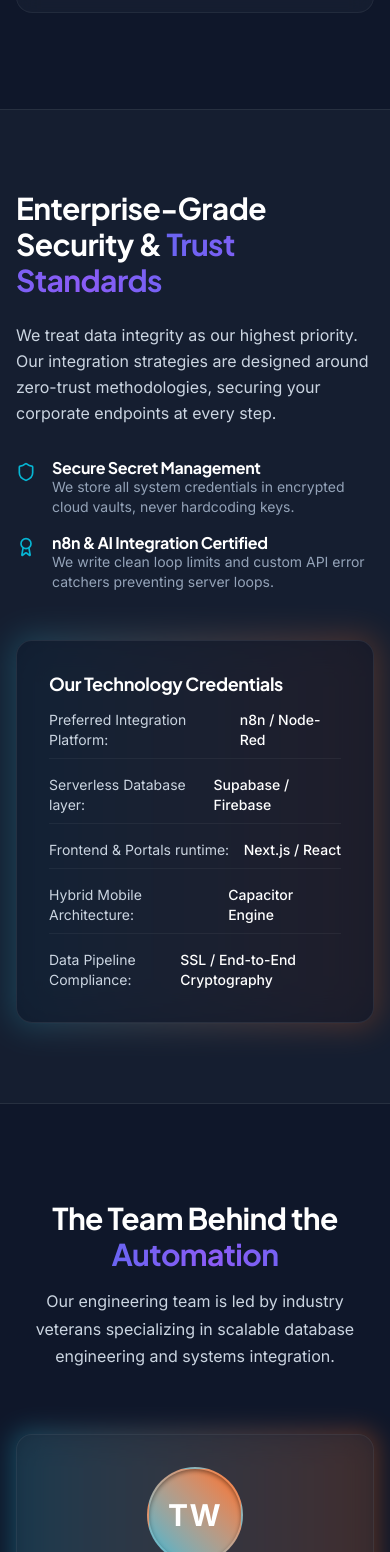
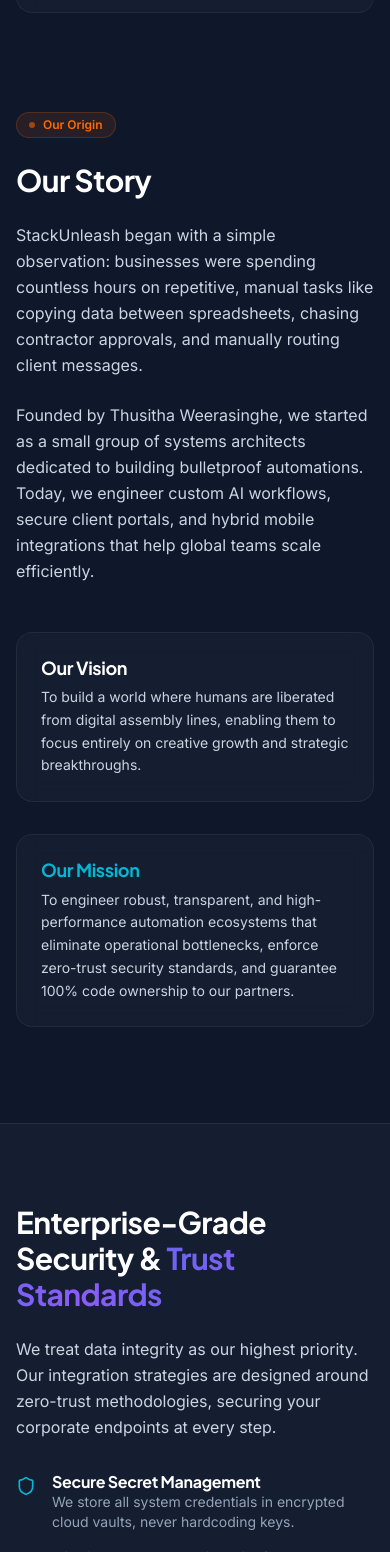
Before and after one commit to DhajaW/stackunleash, a Next.js app: page /about in a window 390 px wide. Shown: the part 1496-3048 px from the top of the page. Built offline with nearby package versions, Linux system fonts and the light colour scheme.

Commit message:
Update copywriting hooks, stats counters, Problems currency representation, About page origin details, and Footer social links

```diff
--- a/src/app/about/page.tsx
+++ b/src/app/about/page.tsx
@@ -65,6 +65,51 @@
               <p className="text-text-secondary text-sm leading-relaxed">
                 You own your data, keys, and code. Once developed, StackUnleash transfers full intellectual property ownership and direct database credentials to your organization.
               </p>
+            </div>
+          </div>
+        </section>
+
+        {/* Our Story & Vision/Mission Section */}
+        <section className="max-w-6xl mx-auto px-4 sm:px-6 lg:px-8 mb-24">
+          <div className="grid grid-cols-1 lg:grid-cols-12 gap-12 items-start">
+            {/* Our Story (Left) */}
+            <div className="lg:col-span-7 space-y-6">
+              <div className="inline-flex items-center gap-2 px-3 py-1 rounded-full bg-orange/10 border border-orange/20 text-orange text-xs font-semibold">
+                <span className="w-1.5 h-1.5 rounded-full bg-orange animate-pulse"></span>
+                Our Origin
+              </div>
+              <h2 className="text-3xl sm:text-4xl font-extrabold text-white" style={{ fontFamily: "var(--font-heading)" }}>
+                Our Story
+              </h2>
+              <p className="text-text-secondary text-base leading-relaxed">
+                StackUnleash began with a simple observation: businesses were spending countless hours on repetitive, manual tasks like copying data between spreadsheets, chasing contractor approvals, and manually routing client messages.
+              </p>
+              <p className="text-text-secondary text-base leading-relaxed">
+                Founded by Thusitha Weerasinghe, we started as a small group of systems architects dedicated to building bulletproof automations. Today, we engineer custom AI workflows, secure client portals, and hybrid mobile integrations that help global teams scale efficiently.
+              </p>
+            </div>
+
+            {/* Vision & Mission (Right) */}
+            <div className="lg:col-span-5 space-y-8 lg:pl-6">
+              {/* Vision */}
+              <div className="glass-card p-6 rounded-2xl border border-white/5">
+                <h3 className="text-lg font-bold text-white mb-2" style={{ fontFamily: "var(--font-heading)" }}>
+                  Our Vision
+                </h3>
+                <p className="text-text-secondary text-sm leading-relaxed">
+                  To build a world where humans are liberated from digital assembly lines, enabling them to focus entirely on creative growth and strategic breakthroughs.
+                </p>
+              </div>
+
+              {/* Mission */}
+              <div className="glass-card p-6 rounded-2xl border border-white/5">
+                <h3 className="text-lg font-bold text-cyan mb-2" style={{ fontFamily: "var(--font-heading)" }}>
+                  Our Mission
+                </h3>
+                <p className="text-text-secondary text-sm leading-relaxed">
+                  To engineer robust, transparent, and high-performance automation ecosystems that eliminate operational bottlenecks, enforce zero-trust security standards, and guarantee 100% code ownership to our partners.
+                </p>
+              </div>
             </div>
           </div>
         </section>
@@ -254,6 +299,27 @@
           </div>
         </section>
 
+        {/* Contact Us CTA Section */}
+        <section className="max-w-4xl mx-auto px-4 sm:px-6 lg:px-8 text-center mt-24 mb-12">
+          <div className="relative glass-card p-10 sm:p-12 rounded-3xl border border-white/10 overflow-hidden bg-navy-light/40">
+            {/* Glow effect */}
+            <div className="absolute -inset-10 rounded-full bg-gradient-to-r from-cyan/10 to-orange/10 opacity-30 blur-2xl pointer-events-none"></div>
+
+            <h2 className="text-3xl sm:text-4xl font-extrabold text-white mb-4" style={{ fontFamily: "var(--font-heading)" }}>
+              Ready to Unleash Your Systems?
+            </h2>
+            <p className="text-text-secondary text-base max-w-xl mx-auto mb-8">
+              Get in touch with Thusitha and the team to review your automation roadmap and eliminate operational bottlenecks.
+            </p>
+            <a
+              href="/contact"
+              className="btn-primary px-8 py-4 text-base font-bold glow-orange inline-flex items-center gap-2"
+            >
+              Contact Us <ArrowUpRight className="w-4 h-4" />
+            </a>
+          </div>
+        </section>
+
       </main>
       <Footer />
     </>
--- a/src/components/Footer.tsx
+++ b/src/components/Footer.tsx
@@ -59,7 +59,7 @@
   );
 }
 
-function PinterestIcon({ className }: { className?: string }) {
+function FacebookIcon({ className }: { className?: string }) {
   return (
     <svg
       className={className}
@@ -67,7 +67,7 @@
       fill="currentColor"
       aria-hidden="true"
     >
-      <path d="M12 0a12 12 0 0 0-4.373 23.17c-.1-.937-.188-2.376.04-3.4l1.282-5.434s-.327-.655-.327-1.623c0-1.52.881-2.655 1.978-2.655.933 0 1.383.7 1.383 1.54 0 .938-.597 2.342-.905 3.645-.257 1.087.546 1.974 1.62 1.974 1.944 0 3.44-2.05 3.44-5.009 0-2.62-1.884-4.452-4.576-4.452-3.117 0-4.947 2.338-4.947 4.754 0 .942.363 1.953.816 2.502a.327.327 0 0 1 .076.315l-.305 1.245c-.048.202-.159.244-.368.147-1.372-.638-2.229-2.642-2.229-4.253 0-3.462 2.515-6.64 7.252-6.64 3.808 0 6.765 2.714 6.765 6.341 0 3.783-2.384 6.828-5.694 6.828-1.112 0-2.157-.578-2.515-1.26l-.684 2.608c-.248.952-.917 2.144-1.365 2.872A12 12 0 1 0 12 0z" />
+      <path d="M22 12c0-5.52-4.48-10-10-10S2 6.48 2 12c0 4.84 3.44 8.87 8 9.8V15H8v-3h2V9.5C10 7.57 11.57 6 13.5 6H16v3h-2c-.55 0-1 .45-1 1V12h3v3h-3v6.95c4.56-.93 8-4.96 8-9.75z" />
     </svg>
   );
 }
@@ -209,7 +209,7 @@
                 { icon: LinkedInIcon, label: "LinkedIn", href: "#" },
                 { icon: XIcon, label: "X (Twitter)", href: "#" },
                 { icon: YouTubeIcon, label: "YouTube", href: "#" },
-                { icon: PinterestIcon, label: "Pinterest", href: "#" },
+                { icon: FacebookIcon, label: "Facebook", href: "#" },
               ].map((social) => {
                 const Icon = social.icon;
                 return (
--- a/src/components/Hero.tsx
+++ b/src/components/Hero.tsx
@@ -291,8 +291,8 @@
           className="animate-fade-up animate-delay-200 max-w-2xl mx-auto text-base sm:text-lg md:text-xl text-text-secondary leading-relaxed mb-10"
           style={{ fontFamily: "var(--font-body)" }}
         >
-          We build custom AI workflows, enterprise portals, and mobile apps
-          custom-tailored for your business acceleration.
+          We build custom AI workflows, enterprise portals, commercial/professional websites, and mobile apps
+          custom-tailored for your business.
         </p>
 
         {/* Buttons */}
@@ -328,12 +328,11 @@
             </div>
             {/* Dashboard content */}
             <div className="bg-navy-light p-6 sm:p-8">
-              <div className="grid grid-cols-2 sm:grid-cols-4 gap-4 mb-6">
+              <div className="grid grid-cols-1 sm:grid-cols-3 gap-4 mb-6">
                 {[
-                  { label: "Active Workflows", value: "128", change: "+12%", color: "text-cyan" },
-                  { label: "Tasks Automated", value: "3,847", change: "+28%", color: "text-green-400" },
-                  { label: "Avg Response", value: "0.3s", change: "-45%", color: "text-orange" },
-                  { label: "Uptime", value: "99.98%", change: "+0.1%", color: "text-cyan" },
+                  { label: "Satisfied clients", value: "48", change: "+12%", color: "text-cyan" },
+                  { label: "Active workflows", value: "128", change: "+18%", color: "text-green-400" },
+                  { label: "Tasks automated", value: "3,847", change: "+24%", color: "text-orange" },
                 ].map((stat) => (
                   <div
                     key={stat.label}
--- a/src/components/Problems.tsx
+++ b/src/components/Problems.tsx
@@ -17,7 +17,7 @@
     icon: Database,
     title: "The Spreadsheet Trap",
     description:
-      "Critical business data scattered across disconnected spreadsheets.",
+      "Critical business data scattered across disconnected spreadsheets can be a hassle to manage.",
     color: "text-red-400",
     borderColor: "hover:border-red-400/30",
     bgGlow: "rgba(248, 113, 113, 0.04)",
@@ -26,7 +26,7 @@
     icon: Workflow,
     title: "Chasing Contractors",
     description:
-      "Manual approvals, billing delays, and operational bottlenecks. e.g., automatically verifying contractor mobilization totals exactly match Rs. 3,970,540.00 before committee approval.",
+      "Manual approvals, billing delays, and operational bottlenecks. e.g., automatically verifying contractor mobilization totals exactly match $3,970,540.00 before committee approval.",
     color: "text-amber-400",
     borderColor: "hover:border-amber-400/30",
     bgGlow: "rgba(251, 191, 36, 0.04)",
```
